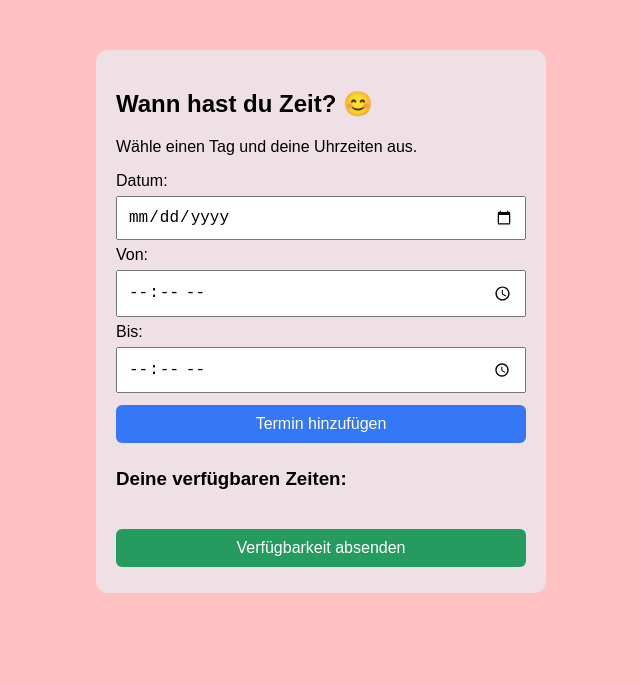
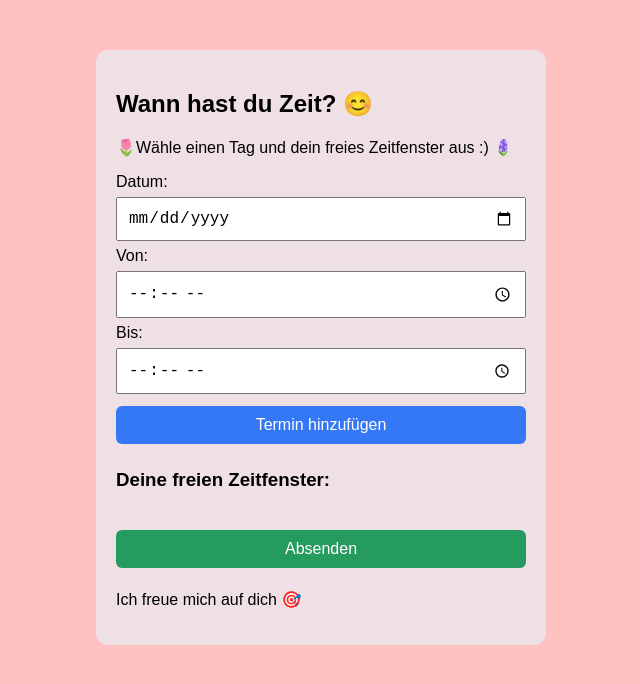
Before and after one commit to Thomas41202/Terminplaner, a plain HTML site: page index.html in a window 1280 px wide. Shown: the whole page, without its empty margins (319-959 px from the left). Drawn offline with Linux system fonts and the light colour scheme.

Commit message:
Add files via upload

```diff
--- a/index.html
+++ b/index.html
@@ -69,7 +69,7 @@
     <div class="container">
 
         <h2>Wann hast du Zeit? 😊</h2>
-        <p>Wähle einen Tag und deine Uhrzeiten aus.</p>
+        <p>🌷Wähle einen Tag und dein freies Zeitfenster aus :) 🪻</p>
 
         <!-- Auswahl des Datums -->
         <label for="datum">Datum:</label>
@@ -88,15 +88,16 @@
             Termin hinzufügen
         </button>
 
-        <h3>Deine verfügbaren Zeiten:</h3>
+        <h3>Deine freien Zeitfenster:</h3>
 
         <!-- Hier zeigt JavaScript die Termine an -->
         <div id="terminListe"></div>
 
         <!-- Späterer Versand an Google Sheets -->
         <button class="senden" onclick="termineSenden()">
-            Verfügbarkeit absenden
+            Absenden
         </button>
+		<p>Ich freue mich auf dich 🎯</p>
 
     </div>
 
```
